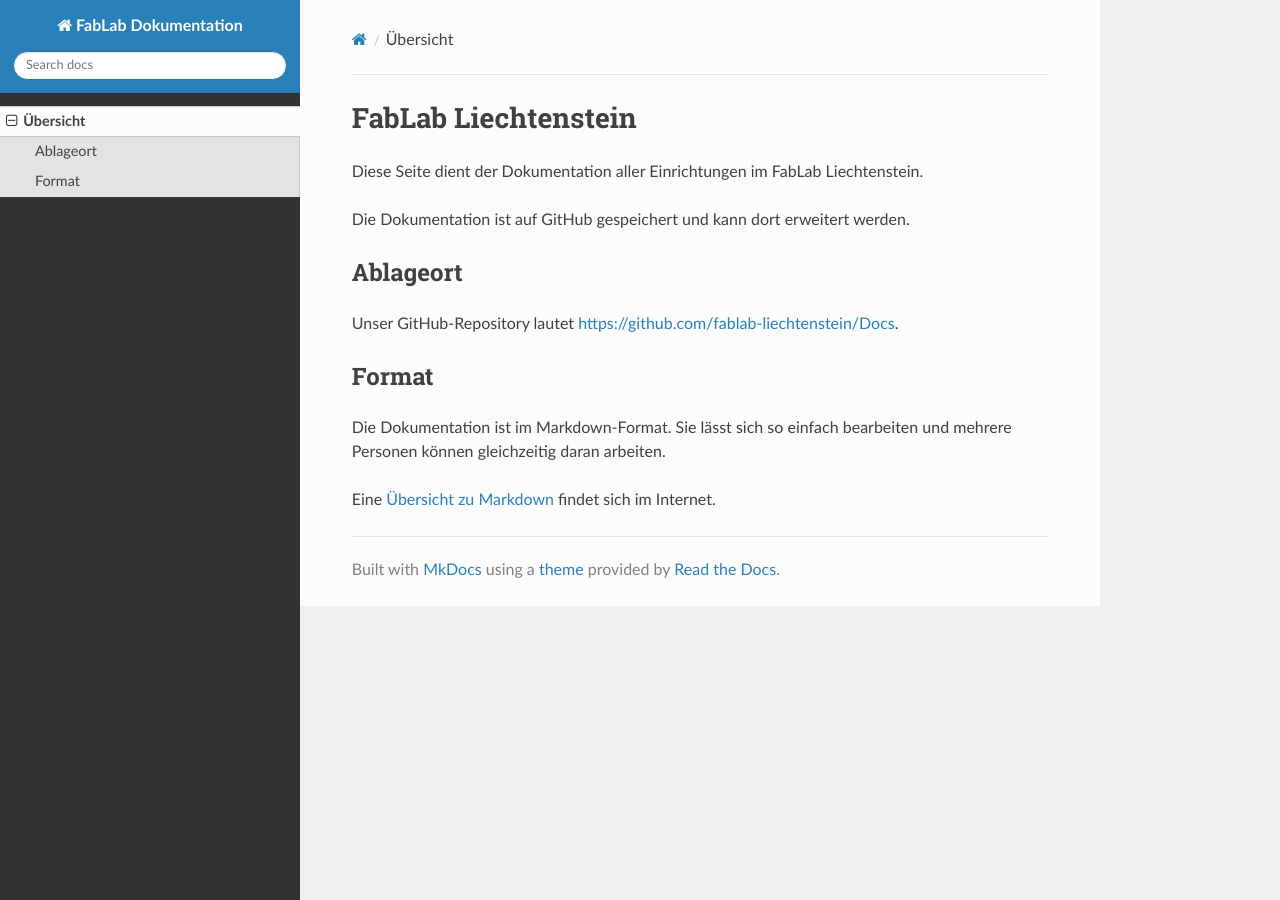
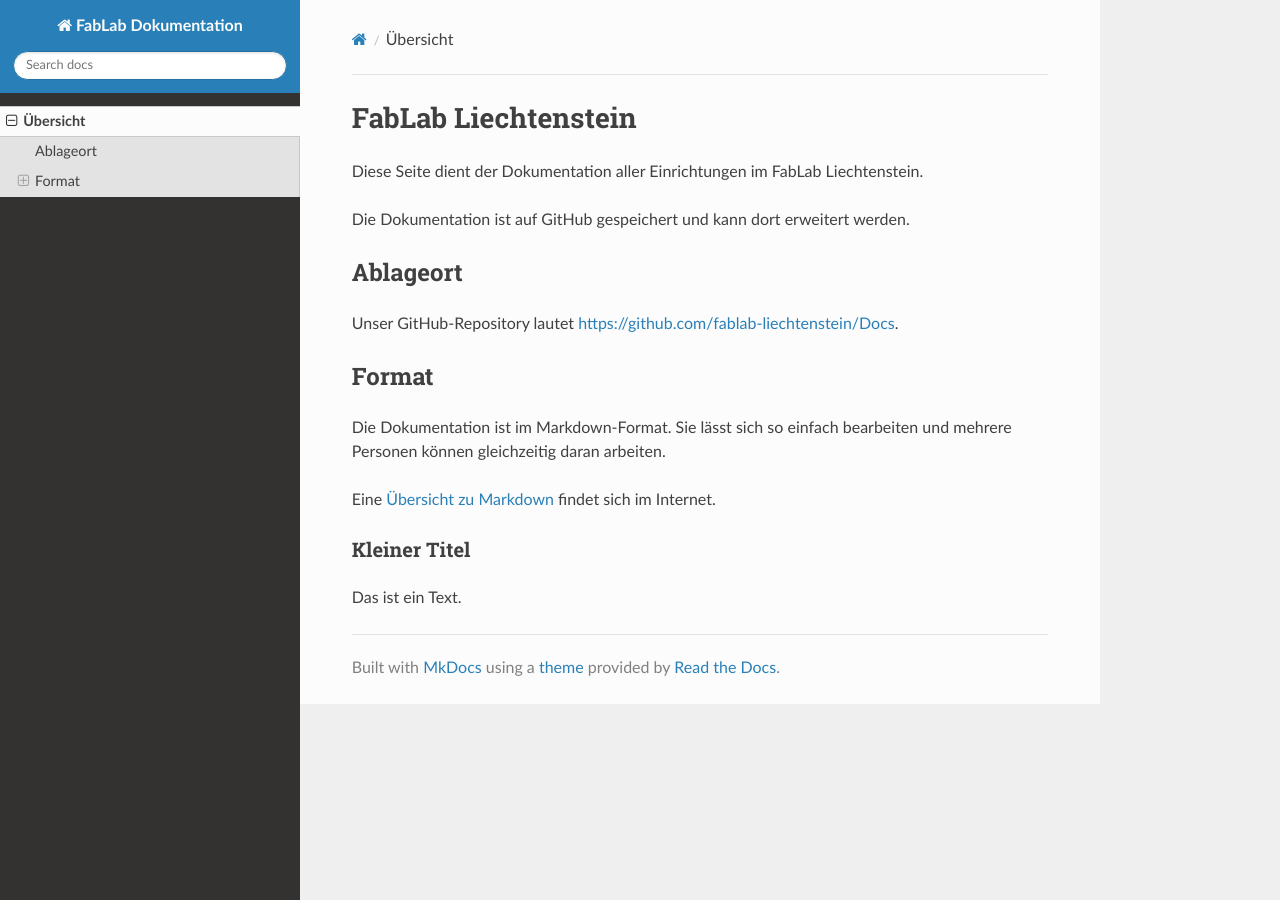
Before and after one commit to fablab-liechtenstein/Docs, an MkDocs documentation site: the page built from docs/index.md, in a window 1280 px wide. Built offline with MkDocs 1.6.1, drawn with Linux system fonts in a browser that asks for light colours; nearby versions of some CDN libraries; old or Windows-style settings are respelled for this version of MkDocs.

Commit message:
Update index.md

```diff
--- a/docs/index.md
+++ b/docs/index.md
@@ -12,3 +12,6 @@ Unser GitHub-Repository lautet [https://github.com/fablab-liechtenstein/Docs](ht
 Die Dokumentation ist im Markdown-Format. Sie lässt sich so einfach bearbeiten und mehrere Personen können gleichzeitig daran arbeiten.
 
 Eine [Übersicht zu Markdown](https://github.com/adam-p/markdown-here/wiki/Markdown-Cheatsheet) findet sich im Internet.
+
+### Kleiner Titel
+Das ist ein Text.
```
